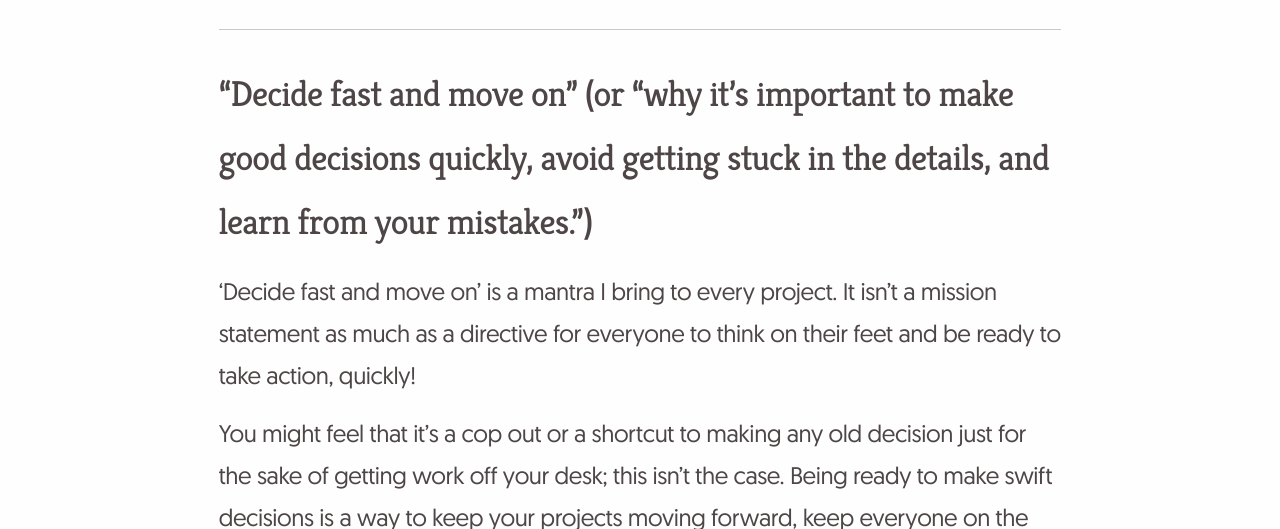
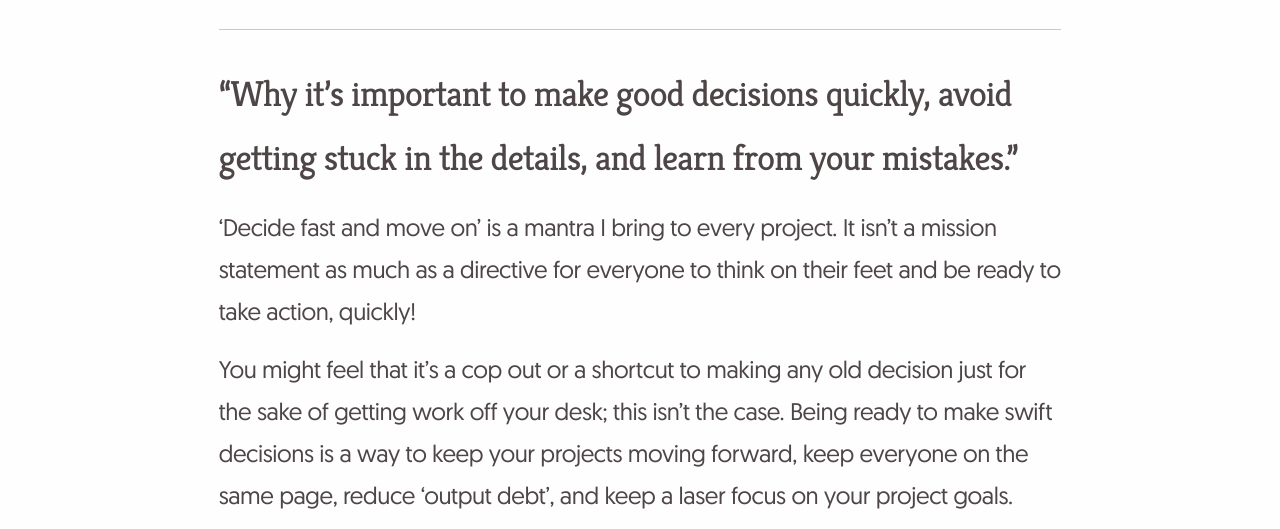
Before and after one commit to tomjepsoncreative/website, an Eleventy site: page blog/posts/2020/decide-fast-move-on.md in a window 1280 px wide. Shown: the part 293-822 px from the top of the page. Built offline with nearby package versions, Linux system fonts and the light colour scheme; Eleventy itself is replaced by a stand-in of ours; files that its build step writes are made by us from their sources.

Commit message:
Seriously? More? FFS, man...

```diff
--- a/blog/posts/2020/decide-fast-move-on.md
+++ b/blog/posts/2020/decide-fast-move-on.md
@@ -7,7 +7,7 @@ tags: ['post']
 
 *****
 
-### “Decide fast and move on” (or “why it’s important to make good decisions quickly, avoid getting stuck in the details, and learn from your mistakes.”)
+### “Why it’s important to make good decisions quickly, avoid getting stuck in the details, and learn from your mistakes.”
 
 <!-- Excerpt Start -->
 ‘Decide fast and move on’ is a mantra I bring to every project. It isn’t a mission statement as much as a directive for everyone to think on their feet and be ready to take action, quickly!<!-- Excerpt End -->
@@ -15,6 +15,8 @@ tags: ['post']
 You might feel that it’s a cop out or a shortcut to making any old decision just for the sake of getting work off your desk; this isn’t the case. Being ready to make swift decisions is a way to keep your projects moving forward, keep everyone on the same page, reduce ‘output debt’, and keep a laser focus on your project goals.
 
 How do we set up for success in making these fast decisions? It isn’t hard to start and there are practical tools to help you when it feels like you’re getting nowhere.
+
+*****
 
 ## Finding the right problem: build understanding with good questions
 Being able to make a fast decision on it’s own is easy: left or right; black or white; true or false. Making a *good* fast decision however takes a little more legwork.
```
